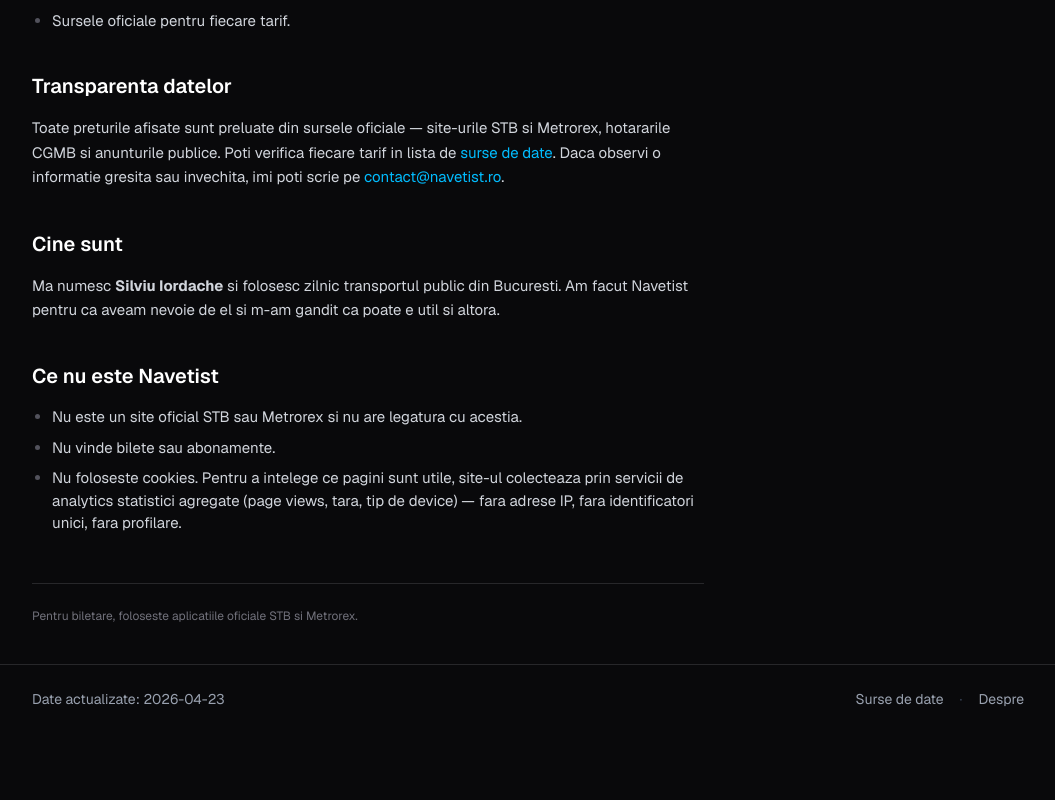
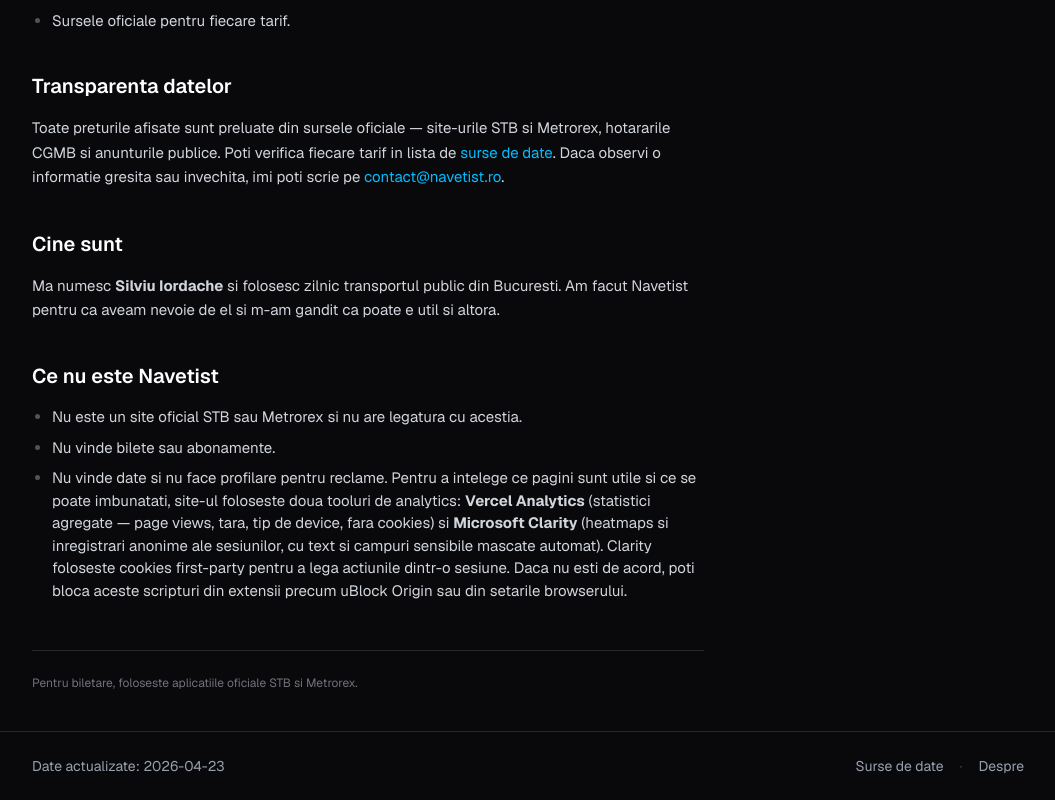
Before and after one commit to silviuio/navetist, a Next.js app: page /despre in a window 1280 px wide. Shown: the part 470-1270 px from the top of the page, without its empty margins (112-1167 px from the left). Before the commit the page ends 1203 px from the top, so only its background shows below. Built offline with nearby package versions, Linux system fonts and the light colour scheme; no server answers.

Commit message:
feat: update transparency section to clarify data usage and analytics tools

```diff
--- a/app/despre/page.tsx
+++ b/app/despre/page.tsx
@@ -87,10 +87,17 @@ export default function DesprePage() {
         </li>
         <li>Nu vinde bilete sau abonamente.</li>
         <li>
-          Nu foloseste cookies. Pentru a intelege ce pagini sunt utile,
-          site-ul colecteaza prin servicii de analytics statistici agregate
-          (page views, tara, tip de device) — fara adrese IP, fara
-          identificatori unici, fara profilare.
+          Nu vinde date si nu face profilare pentru reclame. Pentru a
+          intelege ce pagini sunt utile si ce se poate imbunatati, site-ul
+          foloseste doua tooluri de analytics:{" "}
+          <strong>Vercel Analytics</strong> (statistici agregate — page
+          views, tara, tip de device, fara cookies) si{" "}
+          <strong>Microsoft Clarity</strong> (heatmaps si inregistrari
+          anonime ale sesiunilor, cu text si campuri sensibile mascate
+          automat). Clarity foloseste cookies first-party pentru a lega
+          actiunile dintr-o sesiune. Daca nu esti de acord, poti bloca
+          aceste scripturi din extensii precum uBlock Origin sau din
+          setarile browserului.
         </li>
       </ul>
 
```
